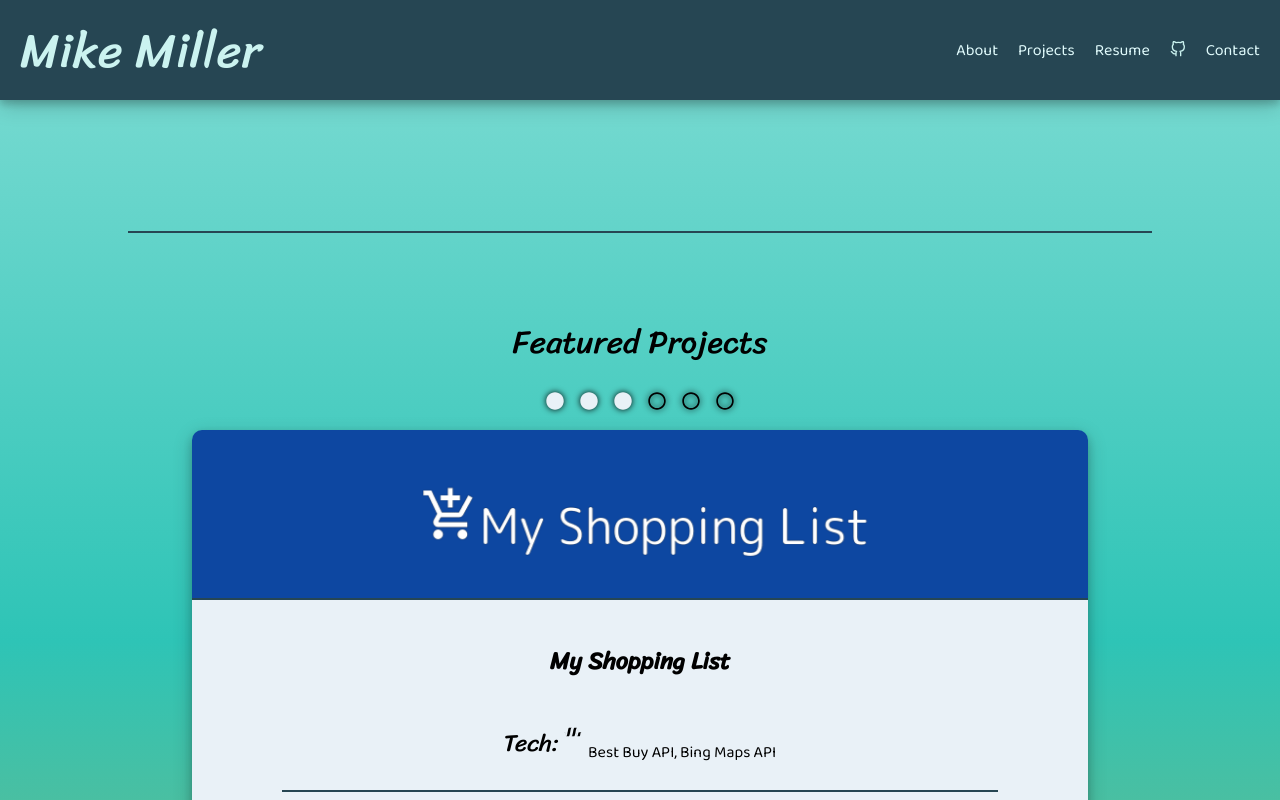
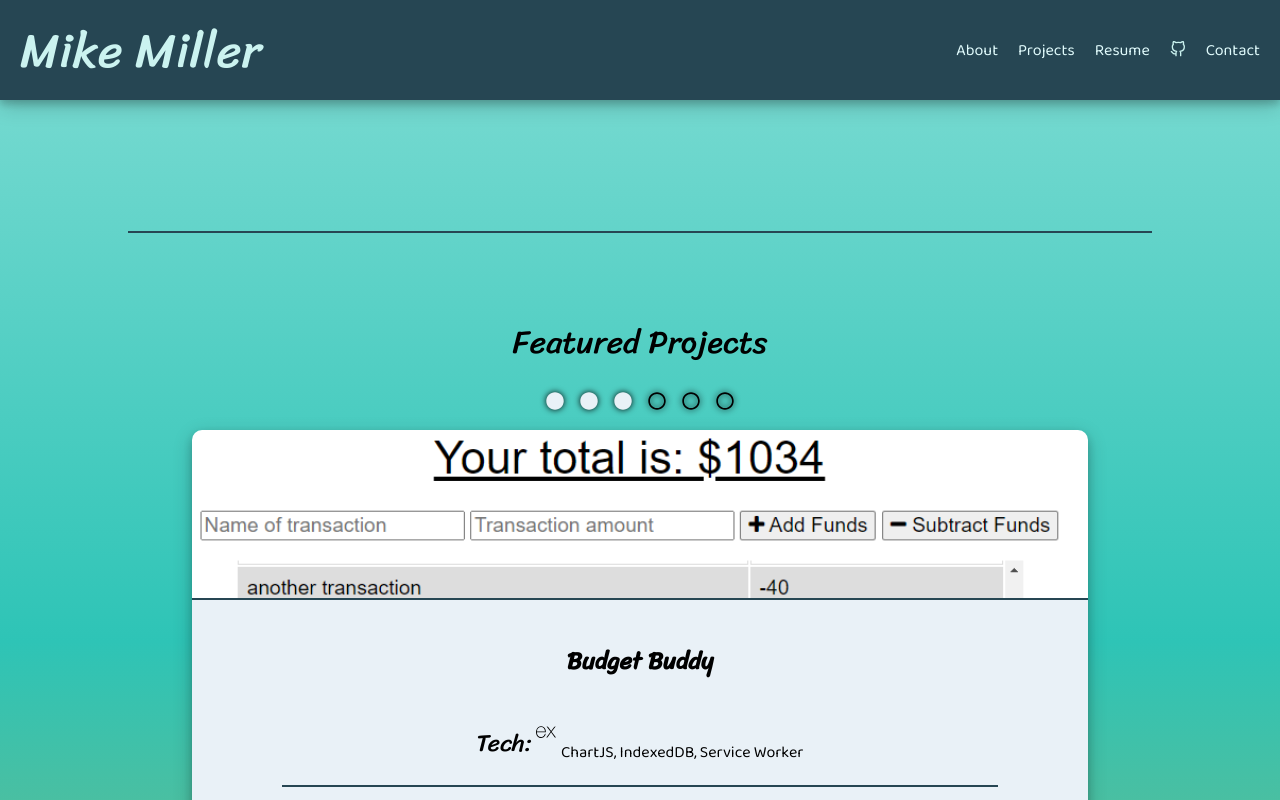
Before and after one commit to mimi5930/mike-miller-dev-port, a React (Create React App) app: page / in a window 1280 px wide. Both pictures are taken after a click on the icon 623 px from the left and 977 px from the top of the page. Shown: the part 577-1377 px from the top of the page. Built offline with nearby package versions, Linux system fonts and the light colour scheme.

Commit message:
reorganize featured projects

```diff
--- a/src/components/Navbar.jsx
+++ b/src/components/Navbar.jsx
@@ -2,9 +2,6 @@ import { useMediaQuery } from '../utils/hooks/useMediaQuery';
 import { useScroll } from '../utils/hooks/useScroll';
 import './styles/navbar.css';
 import NavigationLinks from './NavigationLinks';
-
-// TODO: Add socials
-// TODO: Add resume
 
 export default function Navbar() {
   const smallScreen = useMediaQuery('(max-width: 700px)');
--- a/src/pages/Portfolio.jsx
+++ b/src/pages/Portfolio.jsx
@@ -1,5 +1,5 @@
-import './style/portfolio.css';
-import ProjectDescription from '../components/ProjectDescription';
+import './style/portfolio.css'
+import ProjectDescription from '../components/ProjectDescription'
 import {
   SiMongodb,
   SiGraphql,
@@ -11,12 +11,12 @@ import {
   SiCss3,
   SiJavascript,
   SiChakraui
-} from 'react-icons/si';
-import { DiMaterializecss } from 'react-icons/di';
-import { FaCircle, FaRegCircle } from 'react-icons/fa';
-import { useState } from 'react';
-import Spacer from '../components/Spacer';
-import ProjectNavigation from '../components/ProjectNavigation';
+} from 'react-icons/si'
+import { DiMaterializecss } from 'react-icons/di'
+import { FaCircle, FaRegCircle } from 'react-icons/fa'
+import { useState } from 'react'
+import Spacer from '../components/Spacer'
+import ProjectNavigation from '../components/ProjectNavigation'
 
 const projects = [
   {
@@ -31,8 +31,8 @@ const projects = [
     description:
       'Ritual is a goal setting application centered on wellness, where we can add new goals, track daily goals, and monitor progress.',
     alt: "Ritual's homepage",
-    url: 'https://ritual-app-01.herokuapp.com/',
-    gitHub: 'https://github.com/Metelak/Ritual'
+    url: 'https://ritual-app.herokuapp.com/',
+    gitHub: 'https://github.com/mimi5930/Ritual'
   },
   {
     title: 'Travel Bug',
@@ -45,24 +45,24 @@ const projects = [
     ],
     description:
       'Travel Bug is a webpage that hosts travel locations posted by users that allows individual users to browse for travel information and like locations to save to their personal login page. It also, lets the user create new location posts for other users to see in the homepage and lets them rate 1-5 stars on their trip/experience going to that location.',
-    url: 'https://travelbug-project.herokuapp.com/',
-    gitHub: 'https://github.com/Metelak/Travel-bug'
+    url: 'https://travel-bug.herokuapp.com/',
+    gitHub: 'https://github.com/mimi5930/Travel-bug'
   },
   {
-    title: 'My Shopping List',
-    pic: 'my-shopping-list.png',
-    alt: "My Shopping List's homepage",
+    title: 'Budget Buddy',
+    pic: 'budget-buddy-snapshot.png',
+    alt: "Budget Buddy's homepage",
     languages: [
       {
-        title: 'Materialize CSS',
-        icon: <DiMaterializecss />
+        title: 'Express',
+        icon: <SiExpress />
       },
-      { title: 'Best Buy API, Bing Maps API', icon: null }
+      { title: 'ChartJS, IndexedDB, Service Worker', icon: null }
     ],
     description:
-      'My Shopping List helps enhance a users shopping experience by allowing them to find the cost of the items they need at the Best Buy nearest to their location.',
-    url: 'https://mimi5930.github.io/my-shopping-list/',
-    gitHub: 'https://github.com/mimi5930/my-shopping-list'
+      "Budget Buddy is an app where a user can keep track of their expenses regardless of their internet connection! Just enter any transaction, and the provided information will be stored locally or in a MongoDB database based on the user's internet connection. The graph will adjust based on this input.",
+    url: 'https://budget-buddy-01.herokuapp.com/',
+    gitHub: 'https://github.com/mimi5930/Budget-Buddy'
   },
   {
     title: 'Code Crazy',
@@ -75,7 +75,7 @@ const projects = [
     ],
     description:
       "Code Crazy was designed for coding nerds around the world! In here, coders can add posts about their favorite... or least favorite aspects of coding. Create an account, log in, and start posting and commenting to your heart's content!",
-    url: 'https://fathomless-dusk-37377.herokuapp.com/',
+    url: 'https://code-crazy.herokuapp.com/',
     gitHub: 'https://github.com/mimi5930/code-crazy'
   },
   {
@@ -106,22 +106,22 @@ const projects = [
     url: 'https://kidsvisits.com',
     gitHub: 'https://github.com/mimi5930/kids-visits'
   }
-];
+]
 
 export default function Portfolio() {
   // sets index for current project
-  const [currentProject, setCurrentProject] = useState(0);
-  const [animation, setAnimation] = useState('');
+  const [currentProject, setCurrentProject] = useState(0)
+  const [animation, setAnimation] = useState('')
 
   const indexCircleClickHandler = index => {
     if (currentProject > index) {
-      setAnimation('prev-project');
-      setCurrentProject(index);
+      setAnimation('prev-project')
+      setCurrentProject(index)
     } else if (currentProject < index) {
-      setAnimation('next-project');
-      setCurrentProject(index);
+      setAnimation('next-project')
+      setCurrentProject(index)
     }
-  };
+  }
 
   return (
     <>
@@ -135,20 +135,20 @@ export default function Portfolio() {
                   className="index-circle solid-circle"
                   key={project.title}
                   onClick={() => {
-                    indexCircleClickHandler(index);
+                    indexCircleClickHandler(index)
                   }}
                 ></FaCircle>
-              );
+              )
             }
             return (
               <FaRegCircle
                 className="index-circle open-circle"
                 key={project.title}
                 onClick={() => {
-                  indexCircleClickHandler(index);
+                  indexCircleClickHandler(index)
                 }}
               ></FaRegCircle>
-            );
+            )
           })}
         </div>
         <div className={`project-card ${animation}`} key={Math.random()}>
@@ -176,5 +176,5 @@ export default function Portfolio() {
       </div>
       <Spacer />
     </>
-  );
+  )
 }
```
Also changed, not shown: src/pages/Portfolio/featProjects.json (+11 -11 lines), src/img/projects/budget-buddy-snapshot.png (added).
